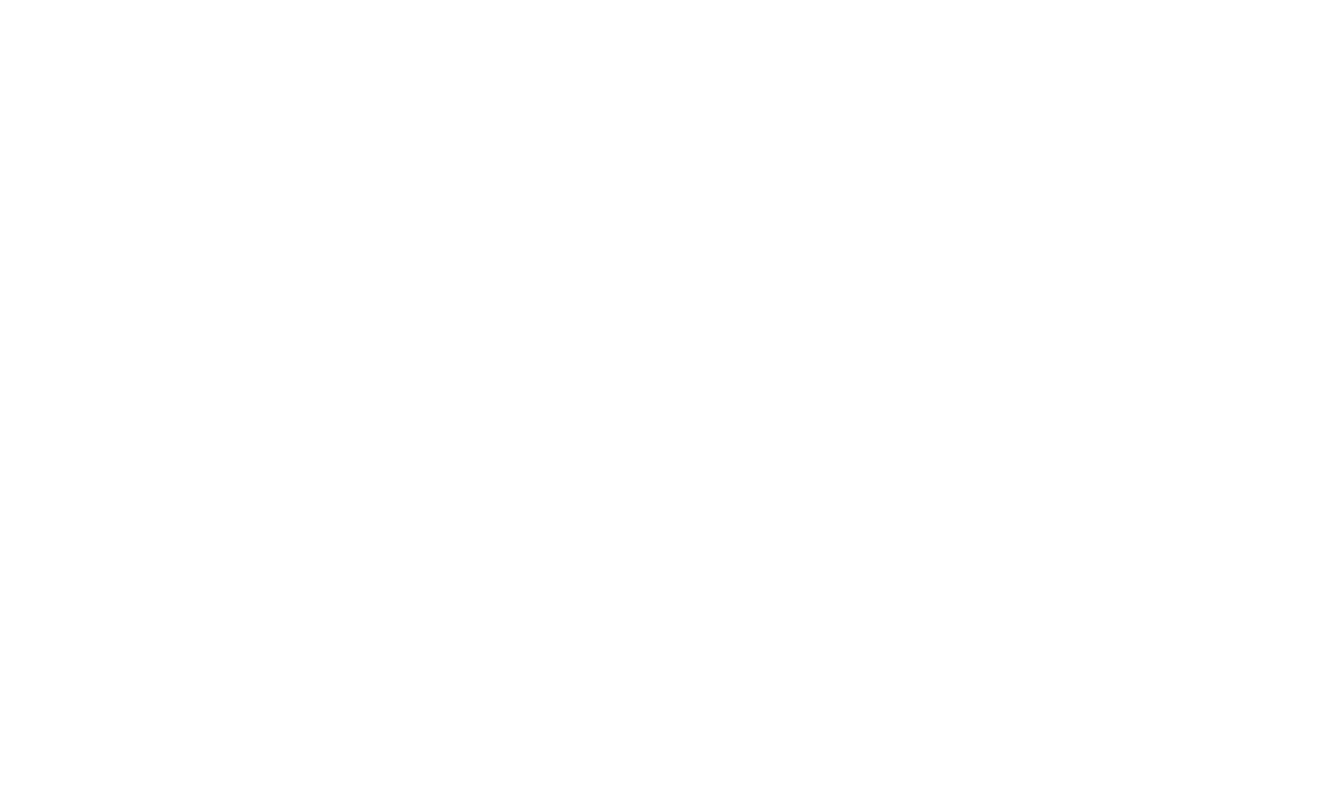
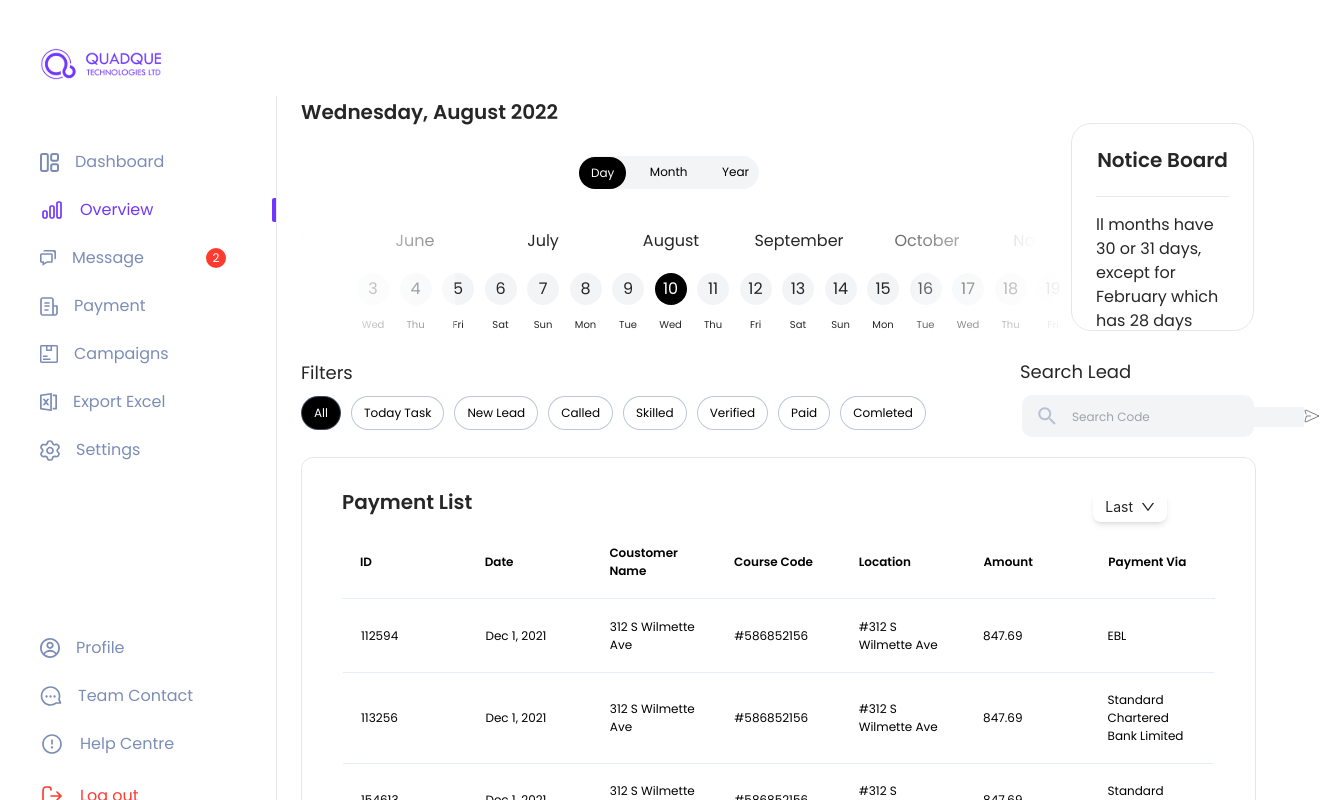
Before and after one commit to mhmalvi/nexus-crm-client, a React (Create React App) app: page /overview in a window 1280 px wide. Before the commit this address had no page. Shown: the top 800 px of the page, 1320 px wide, since content can reach past the window. Built offline with nearby package versions, Linux system fonts and the light colour scheme.

Commit message:
feat: nested routing and lead details page setup

```diff
--- a/src/App.jsx
+++ b/src/App.jsx
@@ -4,13 +4,24 @@ import "slick-carousel/slick/slick-theme.css";
 import "slick-carousel/slick/slick.css";
 import "./App.css";
 import Login from "./Pages/Authentication/Login/Login";
+import Campaigns from "./Pages/Campaigns";
+import Dashboard from "./Pages/Dashborad";
+import LeadDetails from "./Pages/Dashborad/LeadDetails";
 import LandingPage from "./Pages/LandingPage";
+import PaymentStatus from "./Pages/PaymentStatus";
 
 function App() {
   return (
     <div>
       <Routes>
-        <Route path="/" element={<LandingPage />} />
+        <Route path="/" element={<LandingPage />}>
+          <Route path="dashboard" element={<Dashboard />} />
+          <Route path="lead/:id" element={<LeadDetails />} />
+          <Route path="payments" element={<PaymentStatus />} />
+          <Route path="overview" element={<Dashboard />} />
+          <Route path="campaigns" element={<Campaigns />} />
+        </Route>
+        {/* <Route path="/lead/:id" element={<LeadDetails />} /> */}
         <Route path="/login" element={<Login />} />
       </Routes>
     </div>
--- a/src/Components/Shared/Sidebar.jsx
+++ b/src/Components/Shared/Sidebar.jsx
@@ -1,5 +1,6 @@
 import React from "react";
 import Icons from "./Icons";
+import { NavLink } from "react-router-dom";
 
 const Sidebar = ({
   active,
@@ -85,7 +86,8 @@ const Sidebar = ({
         </div>
         <div className="border-r pt-8 pb-4">
           <div>
-            <div
+            <NavLink
+              to={"/dashboard"}
               className="flex items-center text-base cursor-pointer my-5 py-0.5"
               style={{
                 color: `${active === "dashboard" ? "#7037FF" : "#7C8DB5"}`,
@@ -99,10 +101,11 @@ const Sidebar = ({
               {active === "dashboard" && (
                 <div className="ml-auto active-option">|</div>
               )}
-            </div>
+            </NavLink>
           </div>
           <div>
-            <div
+            <NavLink
+              to={"/overview"}
               className="flex items-center text-base cursor-pointer my-5 py-0.5"
               style={{
                 color: `${active === "overview" ? "#7037FF" : "#7C8DB5"}`,
@@ -116,7 +119,7 @@ const Sidebar = ({
               {active === "overview" && (
                 <div className="ml-auto active-option">|</div>
               )}
-            </div>
+            </NavLink>
           </div>
 
           <div>
@@ -150,25 +153,27 @@ const Sidebar = ({
           </div>
 
           <div>
-            <div
+            <NavLink
+              to={"/payments"}
               className="flex items-center text-base cursor-pointer my-5 py-0.5"
               style={{
-                color: `${active === "payment" ? "#7037FF" : "#7C8DB5"}`,
+                color: `${active === "payments" ? "#7037FF" : "#7C8DB5"}`,
               }}
-              onClick={() => setActive("payment")}
+              onClick={() => setActive("payments")}
             >
               <Icons.Payment />
               <span className="ml-4 leading-6 font-medium font-poppins">
                 Payment
               </span>
-              {active === "payment" && (
+              {active === "payments" && (
                 <div className="ml-auto active-option">|</div>
               )}
-            </div>
+            </NavLink>
           </div>
 
           <div>
-            <div
+            <NavLink
+              to={"/campaigns"}
               className="flex items-center text-base cursor-pointer my-5 py-0.5"
               style={{
                 color: `${active === "campaigns" ? "#7037FF" : "#7C8DB5"}`,
@@ -182,7 +187,7 @@ const Sidebar = ({
               {active === "campaigns" && (
                 <div className="ml-auto active-option">|</div>
               )}
-            </div>
+            </NavLink>
           </div>
 
           <div>
--- /dev/null
+++ b/src/Pages/Dashborad/LeadDetails.jsx
@@ -0,0 +1,16 @@
+import React from "react";
+import { useParams } from "react-router-dom";
+
+const LeadDetails = () => {
+  const { id } = useParams();
+
+  console.log(id);
+
+  return (
+    <div className="h-screen w-full bg-red-50">
+      <h1>LeadDetails</h1>
+    </div>
+  );
+};
+
+export default LeadDetails;
--- a/src/Pages/Dashborad/Table.jsx
+++ b/src/Pages/Dashborad/Table.jsx
@@ -7,7 +7,7 @@ const Table = ({ title, tableHeaders, data }) => {
   const navigate = useNavigate();
 
   const handleNavigate = (id) => {
-    navigate("/");
+    navigate(`/lead/${id}`);
   };
 
   const statusColor = [
--- a/src/Pages/Dashborad/leadData.json
+++ b/src/Pages/Dashborad/leadData.json
@@ -1,6 +1,6 @@
 [
   {
-    "lead_id": "#12594",
+    "lead_id": "112594",
     "date": "Dec 1, 2021",
     "coustomer_name": "312 S Wilmette Ave",
     "course_code": "#586852156",
@@ -9,7 +9,7 @@
     "order_status": "New Lead"
   },
   {
-    "lead_id": "#13256",
+    "lead_id": "113256",
     "date": "Dec 1, 2021",
     "coustomer_name": "312 S Wilmette Ave",
     "course_code": "#586852156",
@@ -18,7 +18,7 @@
     "order_status": "Skilled"
   },
   {
-    "lead_id": "#54613",
+    "lead_id": "154613",
     "date": "Dec 1, 2021",
     "coustomer_name": "312 S Wilmette Ave",
     "course_code": "#586852156",
@@ -27,7 +27,7 @@
     "order_status": "Verified"
   },
   {
-    "lead_id": "#68734",
+    "lead_id": "168734",
     "date": "Dec 1, 2021",
     "coustomer_name": "312 S Wilmette Ave",
     "course_code": "#586852156",
@@ -36,7 +36,7 @@
     "order_status": "Completed"
   },
   {
-    "lead_id": "#783783",
+    "lead_id": "1783783",
     "date": "Dec 1, 2021",
     "coustomer_name": "312 S Wilmette Ave",
     "course_code": "#586852156",
@@ -45,7 +45,7 @@
     "order_status": "Called"
   },
   {
-    "lead_id": "#788737",
+    "lead_id": "1788737",
     "date": "Dec 1, 2021",
     "coustomer_name": "312 S Wilmette Ave",
     "course_code": "#586852156",
@@ -54,7 +54,7 @@
     "order_status": "New Lead"
   },
   {
-    "lead_id": "#78373",
+    "lead_id": "178373",
     "date": "Dec 1, 2021",
     "coustomer_name": "312 S Wilmette Ave",
     "course_code": "#586852156",
@@ -63,7 +63,7 @@
     "order_status": "Skilled"
   },
   {
-    "lead_id": "#553785",
+    "lead_id": "1553785",
     "date": "Dec 1, 2021",
     "coustomer_name": "312 S Wilmette Ave",
     "course_code": "#586852156",
@@ -72,7 +72,7 @@
     "order_status": "Verified"
   },
   {
-    "lead_id": "#35261",
+    "lead_id": "135261",
     "date": "Dec 1, 2021",
     "coustomer_name": "312 S Wilmette Ave",
     "course_code": "#586852156",
@@ -81,7 +81,7 @@
     "order_status": "Completed"
   },
   {
-    "lead_id": "#10255",
+    "lead_id": "110255",
     "date": "Dec 1, 2021",
     "coustomer_name": "312 S Wilmette Ave",
     "course_code": "#586852156",
@@ -90,7 +90,7 @@
     "order_status": "Called"
   },
   {
-    "lead_id": "#345023",
+    "lead_id": "1345023",
     "date": "Dec 1, 2021",
     "coustomer_name": "312 S Wilmette Ave",
     "course_code": "#586852156",
@@ -99,7 +99,7 @@
     "order_status": "Called"
   },
   {
-    "lead_id": "#321205",
+    "lead_id": "1321205",
     "date": "Dec 1, 2021",
     "coustomer_name": "312 S Wilmette Ave",
     "course_code": "#586852156",
@@ -108,7 +108,7 @@
     "order_status": "New Lead"
   },
   {
-    "lead_id": "#33541",
+    "lead_id": "133541",
     "date": "Dec 1, 2021",
     "coustomer_name": "312 S Wilmette Ave",
     "course_code": "#586852156",
@@ -117,7 +117,7 @@
     "order_status": "Skilled"
   },
   {
-    "lead_id": "#32546",
+    "lead_id": "132546",
     "date": "Dec 1, 2021",
     "coustomer_name": "312 S Wilmette Ave",
     "course_code": "#586852156",
@@ -126,7 +126,7 @@
     "order_status": "Verified"
   },
   {
-    "lead_id": "#385465",
+    "lead_id": "1385465",
     "date": "Dec 1, 2021",
     "coustomer_name": "312 S Wilmette Ave",
     "course_code": "#586852156",
@@ -135,7 +135,7 @@
     "order_status": "Completed"
   },
   {
-    "lead_id": "#300651",
+    "lead_id": "1300651",
     "date": "Dec 1, 2021",
     "coustomer_name": "312 S Wilmette Ave",
     "course_code": "#586852156",
--- a/src/Pages/LandingPage/index.jsx
+++ b/src/Pages/LandingPage/index.jsx
@@ -5,14 +5,21 @@ import Dashboard from "../Dashborad";
 import Messages from "../Messages";
 import PaymentStatus from "../PaymentStatus";
 import Campaigns from "../Campaigns";
+import { Route, Routes } from "react-router-dom";
+import LeadDetails from "../Dashborad/LeadDetails";
+import { useEffect } from "react";
 
 const LandingPage = () => {
   const [active, setActive] = useState("dashboard");
   const [toggleMessage, setToggleMessage] = useState(false);
 
+  useEffect(() => {
+    setActive(window.location.pathname.toString().slice(1));
+  }, []);
+
   const Items = [
     {
-      key: "1",
+      key: "dashboard",
       name: "dashboard",
       icon: <Icons.Dashboard />,
       label: "Dashboard",
@@ -20,7 +27,7 @@ const LandingPage = () => {
       count: 0,
     },
     {
-      key: "2",
+      key: "overview",
       name: "overview",
       icon: <Icons.Chart />,
       label: "Overview",
@@ -28,7 +35,7 @@ const LandingPage = () => {
       count: 0,
     },
     {
-      key: "4",
+      key: "payments",
       name: "payment",
       icon: <Icons.Payment />,
       label: "Payment",
@@ -36,7 +43,7 @@ const LandingPage = () => {
       count: 0,
     },
     {
-      key: "5",
+      key: "campaigns",
       name: "campaigns",
       icon: <Icons.Campaigns />,
       label: "Campaigns",
@@ -44,7 +51,7 @@ const LandingPage = () => {
       count: 0,
     },
     {
-      key: "6",
+      key: "export-excel",
       name: "export-excel",
       icon: <Icons.Payment />,
       label: "Export Excel",
@@ -52,18 +59,26 @@ const LandingPage = () => {
       count: 0,
     },
     {
-      key: "7",
+      key: "settings",
       name: "settings",
       icon: <Icons.Settings />,
       label: "Settings",
       component: <Dashboard />,
       count: 0,
     },
+    {
+      key: "lead/:id",
+      name: "settings",
+      icon: <Icons.Settings />,
+      label: "Settings",
+      component: <LeadDetails />,
+      count: 0,
+    },
   ];
 
   const Items2 = [
     {
-      key: "8",
+      key: "profile",
       name: "profile",
       icon: <Icons.PeopleRounded />,
       label: "Profile",
@@ -71,7 +86,7 @@ const LandingPage = () => {
       count: 0,
     },
     {
-      key: "9",
+      key: "team-contact",
       name: "team-contact",
       icon: <Icons.MessageRounded />,
       label: "Team Contact",
@@ -79,7 +94,7 @@ const LandingPage = () => {
       count: 0,
     },
     {
-      key: "10",
+      key: "help-centre",
       name: "help-centre",
       icon: <Icons.Info />,
       label: "Help Centre",
@@ -109,9 +124,19 @@ const LandingPage = () => {
           width: "calc(100vw - 277px)",
         }}
       >
-        {Items.filter((item) => item.name === active).map((c) => (
+        <Routes>
+          <Route path={"lead/:id"} element={<LeadDetails />} />
+        </Routes>
+
+        {Items.filter((item) => item.key === active).map((c) => (
+          <Routes>
+            <Route key={c.key} path={`${c.key}`} element={c.component} />
+          </Routes>
+        ))}
+
+        {/* {Items.filter((item) => item.name === active).map((c) => (
           <div key={c.key}>{c.component}</div>
-        ))}
+        ))} */}
       </div>
       {toggleMessage && (
         <Messages
--- a/src/Pages/PaymentStatus/paymentData.json
+++ b/src/Pages/PaymentStatus/paymentData.json
@@ -1,6 +1,6 @@
 [
   {
-    "lead_id": "#12594",
+    "lead_id": "112594",
     "date": "Dec 1, 2021",
     "coustomer_name": "312 S Wilmette Ave",
     "course_code": "#586852156",
@@ -9,7 +9,7 @@
     "payment_via": "EBL"
   },
   {
-    "lead_id": "#13256",
+    "lead_id": "113256",
     "date": "Dec 1, 2021",
     "coustomer_name": "312 S Wilmette Ave",
     "course_code": "#586852156",
@@ -18,7 +18,7 @@
     "payment_via": "Standard Chartered Bank Limited"
   },
   {
-    "lead_id": "#54613",
+    "lead_id": "154613",
     "date": "Dec 1, 2021",
     "coustomer_name": "312 S Wilmette Ave",
     "course_code": "#586852156",
@@ -27,7 +27,7 @@
     "payment_via": "Standard Bank Limited"
   },
   {
-    "lead_id": "#68734",
+    "lead_id": "168734",
     "date": "Dec 1, 2021",
     "coustomer_name": "312 S Wilmette Ave",
     "course_code": "#586852156",
@@ -36,7 +36,7 @@
     "payment_via": "Paypal"
   },
   {
-    "lead_id": "#783783",
+    "lead_id": "1783783",
     "date": "Dec 1, 2021",
     "coustomer_name": "312 S Wilmette Ave",
     "course_code": "#586852156",
@@ -45,7 +45,7 @@
     "payment_via": "Visa Card"
   },
   {
-    "lead_id": "#788737",
+    "lead_id": "1788737",
     "date": "Dec 1, 2021",
     "coustomer_name": "312 S Wilmette Ave",
     "course_code": "#586852156",
@@ -54,7 +54,7 @@
     "payment_via": "EBL"
   },
   {
-    "lead_id": "#78373",
+    "lead_id": "178373",
     "date": "Dec 1, 2021",
     "coustomer_name": "312 S Wilmette Ave",
     "course_code": "#586852156",
@@ -63,7 +63,7 @@
     "payment_via": "Standard Chartered Bank Limited"
   },
   {
-    "lead_id": "#553785",
+    "lead_id": "1553785",
     "date": "Dec 1, 2021",
     "coustomer_name": "312 S Wilmette Ave",
     "course_code": "#586852156",
@@ -72,7 +72,7 @@
     "payment_via": "Standard Bank Limited"
   },
   {
-    "lead_id": "#35261",
+    "lead_id": "135261",
     "date": "Dec 1, 2021",
     "coustomer_name": "312 S Wilmette Ave",
     "course_code": "#586852156",
@@ -81,7 +81,7 @@
     "payment_via": "Paypal"
   },
   {
-    "lead_id": "#10255",
+    "lead_id": "110255",
     "date": "Dec 1, 2021",
     "coustomer_name": "312 S Wilmette Ave",
     "course_code": "#586852156",
@@ -90,7 +90,7 @@
     "payment_via": "Visa Card"
   },
   {
-    "lead_id": "#345023",
+    "lead_id": "1345023",
     "date": "Dec 1, 2021",
     "coustomer_name": "312 S Wilmette Ave",
     "course_code": "#586852156",
@@ -99,7 +99,7 @@
     "payment_via": "Visa Card"
   },
   {
-    "lead_id": "#321205",
+    "lead_id": "1321205",
     "date": "Dec 1, 2021",
     "coustomer_name": "312 S Wilmette Ave",
     "course_code": "#586852156",
@@ -108,7 +108,7 @@
     "payment_via": "EBL"
   },
   {
-    "lead_id": "#33541",
+    "lead_id": "133541",
     "date": "Dec 1, 2021",
     "coustomer_name": "312 S Wilmette Ave",
     "course_code": "#586852156",
@@ -117,7 +117,7 @@
     "payment_via": "Standard Chartered Bank Limited"
   },
   {
-    "lead_id": "#32546",
+    "lead_id": "132546",
     "date": "Dec 1, 2021",
     "coustomer_name": "312 S Wilmette Ave",
     "course_code": "#586852156",
@@ -126,7 +126,7 @@
     "payment_via": "Standard Bank Limited"
   },
   {
-    "lead_id": "#385465",
+    "lead_id": "1385465",
     "date": "Dec 1, 2021",
     "coustomer_name": "312 S Wilmette Ave",
     "course_code": "#586852156",
@@ -135,7 +135,7 @@
     "payment_via": "Paypal"
   },
   {
-    "lead_id": "#300651",
+    "lead_id": "1300651",
     "date": "Dec 1, 2021",
     "coustomer_name": "312 S Wilmette Ave",
     "course_code": "#586852156",
```
Also changed, not shown: src/Pages/Messages/index.jsx (+5 -2 lines).
